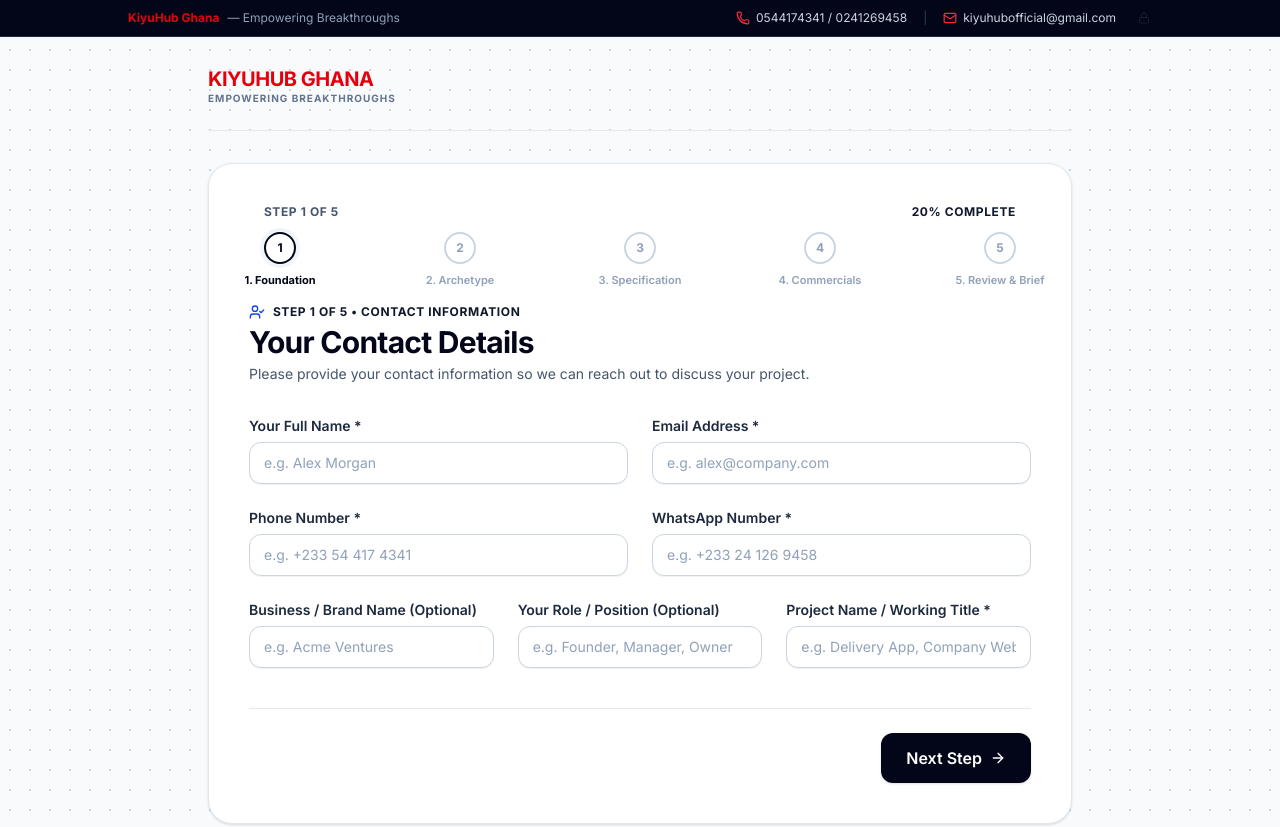
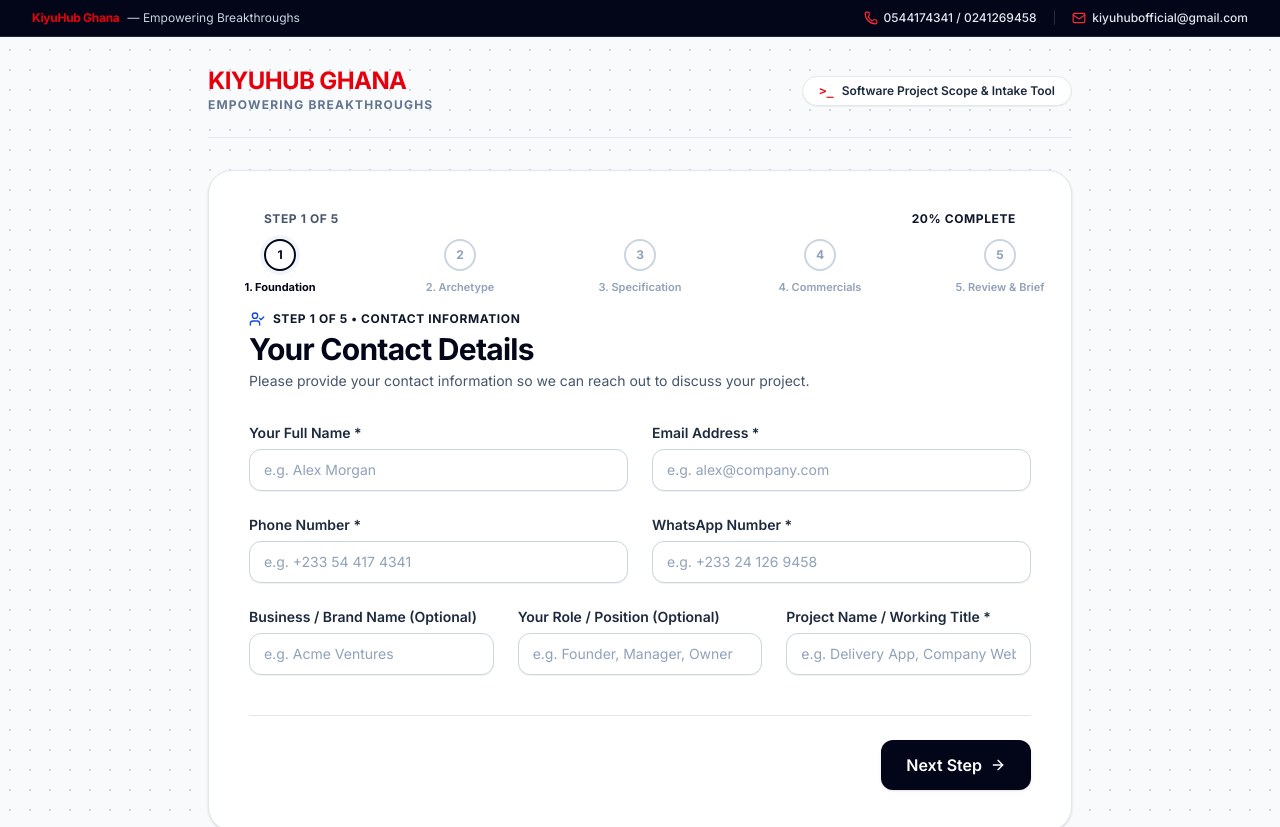
Before and after one commit to Smart3990/kiyuhub_Project_Form, a React (Vite) app in the folder client/: page / in a window 1280 px wide. Shown: the top 827 px of the page. Built offline with nearby package versions, Linux system fonts and the light colour scheme.

Commit message:
Update App.tsx

```diff
--- a/client/src/App.tsx
+++ b/client/src/App.tsx
@@ -12,7 +12,7 @@
 import { AdminPortal } from './components/AdminPortal';
 import { getStoredSubmissions, saveStoredSubmissions, type ProjectSubmission } from './lib/submissionStorage';
 import { motion, AnimatePresence } from 'framer-motion';
-import { ArrowRight, ArrowLeft, Send, CheckCircle2, Download, MessageSquare, Phone, Mail, Lock } from 'lucide-react';
+import { ArrowRight, ArrowLeft, Send, CheckCircle2, Download, MessageSquare, Lock, Phone, Mail } from 'lucide-react';
 import { generateKiyuHubProjectBreakdownPDF } from './lib/pdfExporter';
 import { getFeatureLabel } from './lib/projectFeatures';
 import confetti from 'canvas-confetti';
@@ -428,55 +428,48 @@
   return (
     <div className="min-h-screen bg-slate-50 text-slate-900 font-sans bg-tech-pattern pb-16">
       {/* Top Contact Header Bar */}
-      <div className="hidden sm:block bg-slate-950 text-slate-300 py-2.5 px-4 border-b border-slate-800 text-xs">
-        <div className="max-w-5xl mx-auto flex flex-col sm:flex-row items-center justify-between gap-2">
+      <div className="hidden sm:block bg-slate-950 text-slate-300 py-2.5 px-4 sm:px-6 md:px-8 border-b border-slate-800 text-xs">
+        <div className="w-full flex items-center justify-between gap-4">
           <div className="flex items-center gap-2">
             <a
               href="https://kiyuhub.netlify.app/"
               target="_blank"
               rel="noopener noreferrer"
-              className="font-bold text-red-600 hover:underline"
+              className="font-extrabold text-red-600 hover:underline tracking-tight text-sm sm:text-xs"
+              onDoubleClick={(e) => {
+                e.preventDefault();
+                window.location.hash = '#admin';
+                window.dispatchEvent(new Event('hashchange'));
+              }}
             >
               KiyuHub Ghana
             </a>
-            <span className="text-slate-400">— Empowering Breakthroughs</span>
+            <span className="text-slate-300 font-normal">— Empowering Breakthroughs</span>
           </div>
-          <div className="flex items-center gap-4 text-slate-300">
-            <div className="flex items-center gap-1.5 text-slate-300 select-none">
-              <Phone className="w-3.5 h-3.5 text-red-500" />
+
+          <div className="flex items-center gap-3.5 sm:gap-4 text-slate-200 font-medium">
+            <div className="flex items-center gap-1.5">
+              <Phone className="w-3.5 h-3.5 text-red-500 shrink-0" />
               <span>0544174341 / 0241269458</span>
             </div>
-            <span className="text-slate-700">|</span>
-            <a href="mailto:kiyuhubofficial@gmail.com" className="hover:text-white flex items-center gap-1.5 transition-colors">
-              <Mail className="w-3.5 h-3.5 text-red-500" />
+            <span className="text-slate-700 font-light">|</span>
+            <a href="mailto:kiyuhubofficial@gmail.com" className="flex items-center gap-1.5 hover:text-white transition-colors">
+              <Mail className="w-3.5 h-3.5 text-red-500 shrink-0" />
               <span>kiyuhubofficial@gmail.com</span>
             </a>
-            {/* Secret Admin Portal Header Access Button */}
-            <button
-              type="button"
-              onClick={() => {
-                window.location.hash = '#admin';
-                window.dispatchEvent(new Event('hashchange'));
-              }}
-              title="Admin Portal Access"
-              className="text-slate-700 hover:text-slate-400 p-0.5 rounded transition-colors cursor-pointer opacity-40 hover:opacity-100 ml-1"
-            >
-              <Lock className="w-3 h-3" />
-            </button>
           </div>
         </div>
       </div>
 
-      <div className="max-w-4xl mx-auto px-4 pt-8 transition-all duration-300">
-        {/* Main Brand Header */}
+      <div className="max-w-4xl mx-auto px-4 pt-6 sm:pt-8 transition-all duration-300">
+        {/* Main Form Header */}
         <header className="flex flex-col sm:flex-row items-center justify-between pb-6 mb-8 border-b border-slate-200 gap-4">
-          <div className="flex items-center gap-3">
           <div className="text-center sm:text-left">
             <a
               href="https://kiyuhub.netlify.app/"
               target="_blank"
               rel="noopener noreferrer"
-                className="text-xl font-bold text-red-600 hover:underline tracking-tight uppercase leading-none block"
+              className="text-xl sm:text-2xl font-black text-red-600 hover:underline tracking-tight uppercase leading-none block"
               onDoubleClick={(e) => {
                 e.preventDefault();
                 window.location.hash = '#admin';
@@ -485,10 +478,15 @@
             >
               KIYUHUB GHANA
             </a>
-              <p className="text-[10px] font-bold text-slate-500 tracking-widest uppercase mt-0.5">
+            <p className="text-[10px] sm:text-xs font-bold text-slate-500 tracking-widest uppercase mt-1">
               Empowering Breakthroughs
             </p>
           </div>
+
+          {/* Right side Pill Badge */}
+          <div className="flex items-center gap-2 px-4 py-1.5 rounded-full border border-slate-200 bg-white shadow-2xs text-xs font-semibold text-slate-800">
+            <span className="text-red-600 font-mono font-bold">&gt;_</span>
+            <span>Software Project Scope &amp; Intake Tool</span>
           </div>
         </header>
 
```
Lines whose indentation alone changed are shown as unchanged.
